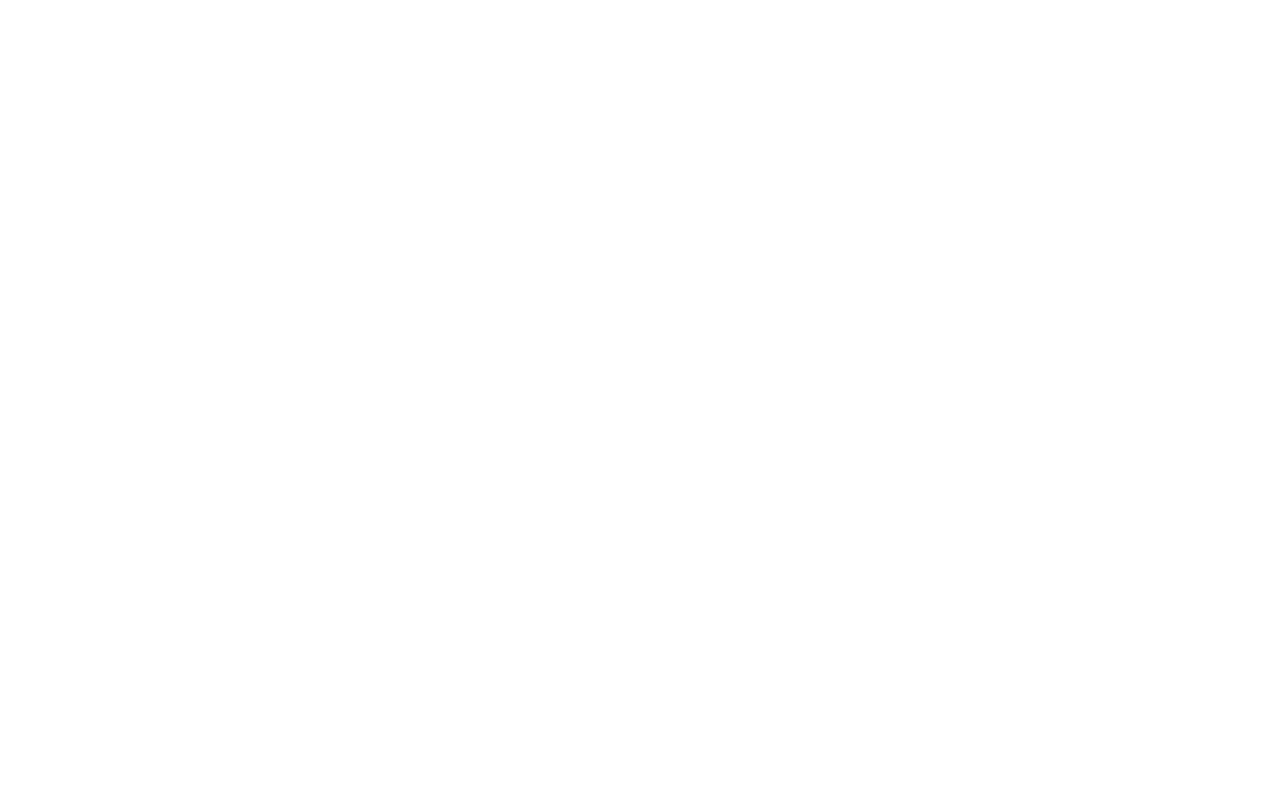
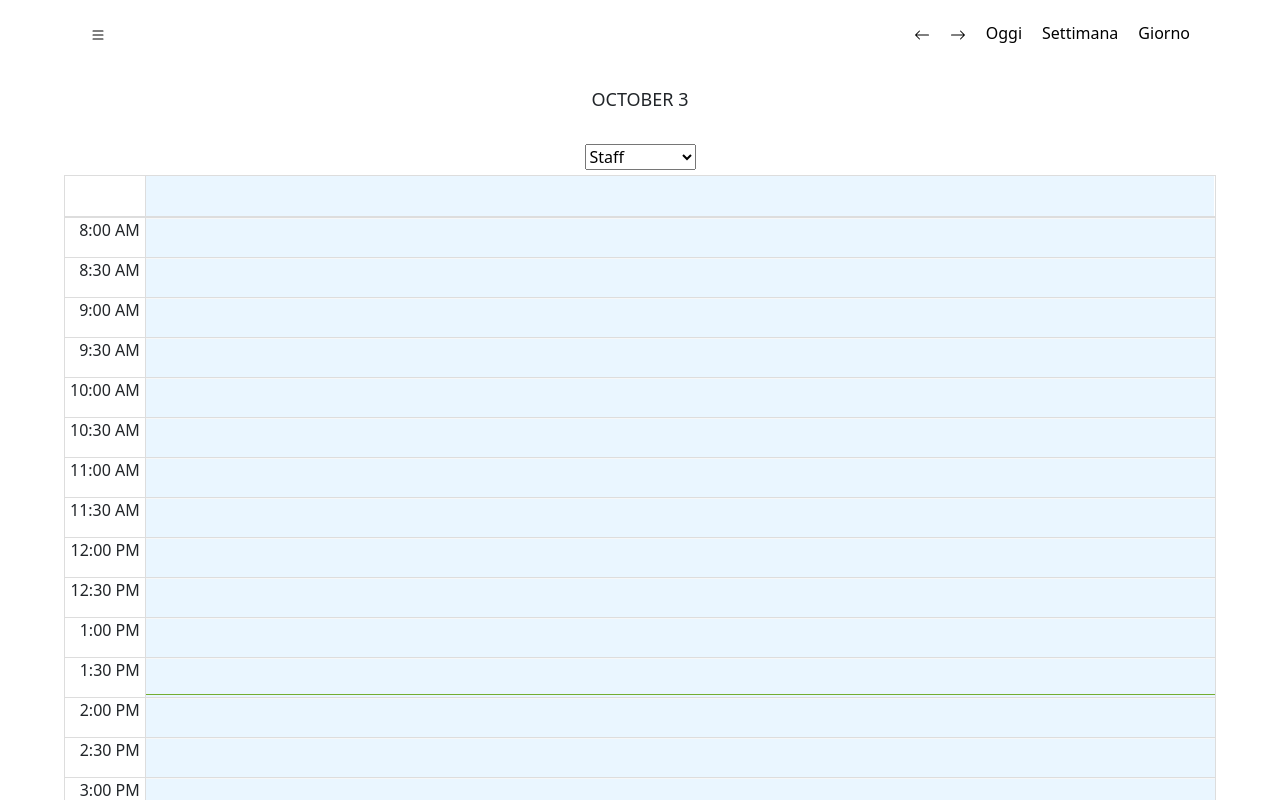
Before and after one commit to ageria20/Capstone_nagefyFE, a React (Vite) app: page /agenda in a window 1280 px wide. Before the commit this address had no page. Shown: the top 800 px of the page. Built offline with nearby package versions, Linux system fonts and the light colour scheme.

Commit message:
calendario funzionante

```diff
--- a/package.json
+++ b/package.json
@@ -12,17 +12,21 @@
   "dependencies": {
     "@reduxjs/toolkit": "^2.2.7",
     "bootstrap": "^5.3.3",
+    "date-fns": "^4.1.0",
+    "dayjs": "^1.11.13",
     "moment": "2.24.0",
     "react": "^18.3.1",
     "react-big-calendar": "^1.15.0",
     "react-bootstrap": "^2.10.5",
     "react-bootstrap-icons": "^1.11.4",
+    "react-datepicker": "^7.4.0",
     "react-dom": "^18.3.1",
     "react-icons": "^5.3.0",
     "react-redux": "^9.1.2",
     "react-router-dom": "^6.26.2"
   },
   "devDependencies": {
+    "@types/node": "^22.7.4",
     "@types/react": "^18.3.1",
     "@types/react-big-calendar": "^1.8.12",
     "@types/react-dom": "^18.3.0",
--- a/src/App.tsx
+++ b/src/App.tsx
@@ -4,6 +4,7 @@ import Login from './components/Login/Login'
 import { BrowserRouter, Route, Routes } from 'react-router-dom'
 import Register from './components/Register/Register'
 import ProfileSection from './components/ProfileSection/ProfileSection'
+import Agenda from './components/Calendar/Agenda'
 
 
 
@@ -16,6 +17,7 @@ function App() {
      <Route path='/' element={<Login/>}/>
      <Route path='/register' element={<Register/>}/>
      <Route path='/profile' element={<ProfileSection/>}/>
+     <Route path='/agenda' element={<Agenda/>}/>
 
      </Routes>
 
--- a/src/components/Calendar/Agenda.css
+++ b/src/components/Calendar/Agenda.css
@@ -0,0 +1,97 @@
+.custom-toolbar {
+    display: flex;
+    justify-content: space-between;
+    align-items: center;
+    padding: 1rem;
+    margin-bottom: 10px;
+}
+
+.custom-toolbar button {
+    background-color: transparent;
+    color: black;
+    border: none;
+    padding: 5px 10px;
+    cursor: pointer;
+}
+
+
+.sectionToolbar {
+    padding: 5px;
+    border-radius: 5px;
+}
+
+
+@media (max-width: 1200px) {
+    .custom-toolbar {
+
+        align-items: flex-start;
+    }
+
+    .custom-toolbar button,
+    .sectionToolbar {
+        width: 100%;
+        margin-bottom: 5px;
+    }
+}
+
+@media (max-width: 768px) {
+    .custom-toolbar {
+        padding: 0.5rem;
+    }
+    .custom-toolbar button {
+        padding: 5px;
+    }
+}
+
+
+@media (max-width: 480px) {
+    .custom-toolbar {
+        padding: 0.5rem;
+    }
+
+    .custom-toolbar button {
+        font-size: 1rem;
+        padding: 4px;
+    }
+
+    .sectionToolbar {
+        font-size: 1rem;
+    }
+}
+
+
+@media (max-width: 350px) {
+    .custom-toolbar {
+        padding: 0.3rem;
+
+        align-items: stretch;
+    }
+
+    .custom-toolbar button {
+        font-size: 1rem;
+        padding: 3px;
+    }
+
+    .sectionToolbar {
+        font-size: 1rem;
+    }
+}
+
+
+.calendar {
+    width: 90vw;
+}
+
+
+@media (max-width: 768px) {
+    .calendar {
+        width: 95vw;
+    }
+}
+
+
+@media (max-width: 350px) {
+    .calendar {
+        width: 100vw;
+    }
+}
--- a/src/components/Calendar/Agenda.tsx
+++ b/src/components/Calendar/Agenda.tsx
@@ -0,0 +1,113 @@
+import React, { useState } from "react";
+import { Calendar, dayjsLocalizer, NavigateAction, View } from "react-big-calendar";
+import "react-big-calendar/lib/css/react-big-calendar.css";
+import dayjs from "dayjs";
+import "./Agenda.css";
+import CustomToolbar from "./CustomToolbar";
+import { current } from "@reduxjs/toolkit";
+
+const localizer = dayjsLocalizer(dayjs);
+
+const Agenda: React.FC = () => {
+  const [selectedStaff, setSelectedStaff] = useState<string>("");
+  const [currentDate, setCurrentDate] = useState<Date>(new Date());
+
+  const staff = [
+    { id: 1, name: "Desiree" },
+    { id: 2, name: "Mariagrazia" },
+    { id: 3, name: "Elena" },
+  ];
+
+  const events = [
+    {
+      title: "Taglio e Piega",
+      start: new Date(2024, 9, 9, 9, 0),
+      end: new Date(2024, 9, 9, 10, 30),
+      staff: "Desiree",
+    },
+    {
+      title: "Colore e Piega",
+      start: new Date(2024, 9, 9, 11, 0),
+      end: new Date(2024, 9, 9, 12, 30),
+      staff: "Mariagrazia",
+    },
+  ];
+
+  const handleNavigate = (
+    newDate: Date,
+    view: View,
+    action: NavigateAction
+  ) => {
+    // Imposta la data corrente in base alla navigazione
+    setCurrentDate(newDate);
+  };
+
+  const filterStaffEvents = selectedStaff
+    ? events.filter((e) => e.staff === selectedStaff)
+    : events;
+
+  const handleToday = () => {
+    setCurrentDate(new Date());
+  };
+
+  const handleStaffChange = (e: React.ChangeEvent<HTMLSelectElement>) => {
+    setSelectedStaff(e.target.value);
+  };
+
+  const currentMonth = currentDate.toLocaleString("default", {month: "long", year: "numeric"})
+  const formattedDate = currentDate.toLocaleDateString("default", {
+
+    day: "numeric",
+    month: "long",
+  });
+
+  return (
+    <div className="d-flex flex-column justify-content-center align-items-center">
+      <Calendar
+        localizer={localizer}
+        events={filterStaffEvents}
+        defaultView="day"
+        views={["week", "day"]}
+        step={30} // Slot di 30 minuti
+        timeslots={1} // Mostra 1 slot di 30 minuti per riga
+        min={new Date(2024, 9, 9, 8, 0)}
+        max={new Date(2024, 9, 9, 20, 0)}
+        date={currentDate}
+        className="calendar"
+        onNavigate={handleNavigate}
+        components={{
+          toolbar: (props) => (
+            <>
+              <CustomToolbar
+                {...props}
+                selectedStaff={selectedStaff}
+                setSelectedStaff={setSelectedStaff}
+                staff={staff}
+                handleToday={handleToday}
+              />
+              <div
+                style={{
+                  textAlign: "center",
+                  padding: "10px",
+                  fontSize: "18px",
+                }}
+              >
+                <p>{formattedDate.toUpperCase()}</p>
+              </div>
+              <section className='sectionToolbar mx-auto'>
+        <select onChange={handleStaffChange} value={selectedStaff}>
+            <option value="">Staff</option>
+            {staff.map(member => (
+                <option key={member.id} value={member.name}>{member.name}</option>
+            ))}
+        </select>
+        </section>
+            </>
+          ),
+        }}
+      />
+    </div>
+  );
+};
+
+export default Agenda;
--- /dev/null
+++ b/src/components/Calendar/CustomToolbar.tsx
@@ -0,0 +1,48 @@
+import React, { useState } from 'react'
+import { Button } from 'react-bootstrap'
+import { ArrowLeft, ArrowRight, List} from 'react-bootstrap-icons';
+import { NavigateAction, View } from "react-big-calendar";
+import "./Agenda.css"
+import Sidebar from '../Sidebar/Sidebar';
+
+
+interface CustomToolbarProps {
+    label: string;
+    onNavigate: (action: NavigateAction, date?: Date) => void;
+    onView: (view: View) => void;
+    handleToday: () => void;
+
+}
+
+const CustomToolbar: React.FC<CustomToolbarProps> = ({ onNavigate, onView, handleToday  }) => {
+
+    const [isOpen, setIsOpen] = useState(false);  // Stato per gestire apertura/chiusura sidebar
+
+    const toggleSidebar = () => {
+      setIsOpen(!isOpen);
+    };
+
+   ;
+
+
+  return (
+    <>
+    <div className='custom-toolbar'>
+        {isOpen ? <Sidebar/> : ""}
+        <Button className='me-auto' onClick={toggleSidebar}><List /></Button>
+
+        <Button onClick={() => onNavigate("PREV")} ><ArrowLeft/></Button>
+        <Button onClick={() => onNavigate("NEXT")} ><ArrowRight/></Button>
+
+        <Button onClick={handleToday}>Oggi</Button>
+
+
+      <Button onClick={() => onView("week")}>Settimana</Button>
+      <Button onClick={() => onView("day")}>Giorno</Button>
+    </div>
+
+        </>
+  )
+}
+
+export default CustomToolbar
--- a/src/components/Sidebar/Sidebar.tsx
+++ b/src/components/Sidebar/Sidebar.tsx
@@ -1,4 +1,4 @@
-import { Image } from "react-bootstrap"
+import { Button, Image } from "react-bootstrap"
 import "./Sidebar.css"
 import nagefyLogo from "../../assets/nagefyLogo250.png"
 import { SlPeople } from "react-icons/sl";
@@ -9,7 +9,7 @@ import { PiScissors } from "react-icons/pi";
 
 import { Link } from "react-router-dom";
 import { useState } from "react";
-import { Person } from "react-bootstrap-icons";
+import { List, Person } from "react-bootstrap-icons";
 
 const Sidebar = () => {
 
@@ -25,9 +25,10 @@ const Sidebar = () => {
 
       <aside className={`sidebar ${isOpen ? "open" : "collapsed"} d-flex flex-column justify-content-between `}>
         <nav className="menu ">
-        <Image src={nagefyLogo} alt="nagefy_logo" width={isOpen ? 150 : 200} className="logo mx-auto" />
+        <Button className={isOpen ? `d-none` : `d-block`} onClick={toggleSidebar}><List /></Button>
+        <Image src={nagefyLogo} alt="nagefy_logo" width="150" className={isOpen ? `logo mx-auto`: `logo mx-auto d-none`} />
 
-          <Link to="#" className="nav-link menu__item my-3" onClick={toggleSidebar}>
+          <Link to="/agenda" className="nav-link menu__item my-3" onClick={toggleSidebar}>
             <MdOutlineCalendarMonth size={isOpen ? 24 :24} />
             {isOpen && <span className="ms-2 menu__text">AGENDA</span>}
           </Link>
```
Also changed, not shown: src/interfaces/IUser.ts (+7 -0 lines), 1 other file (tests, documents, lock files or other folders).
